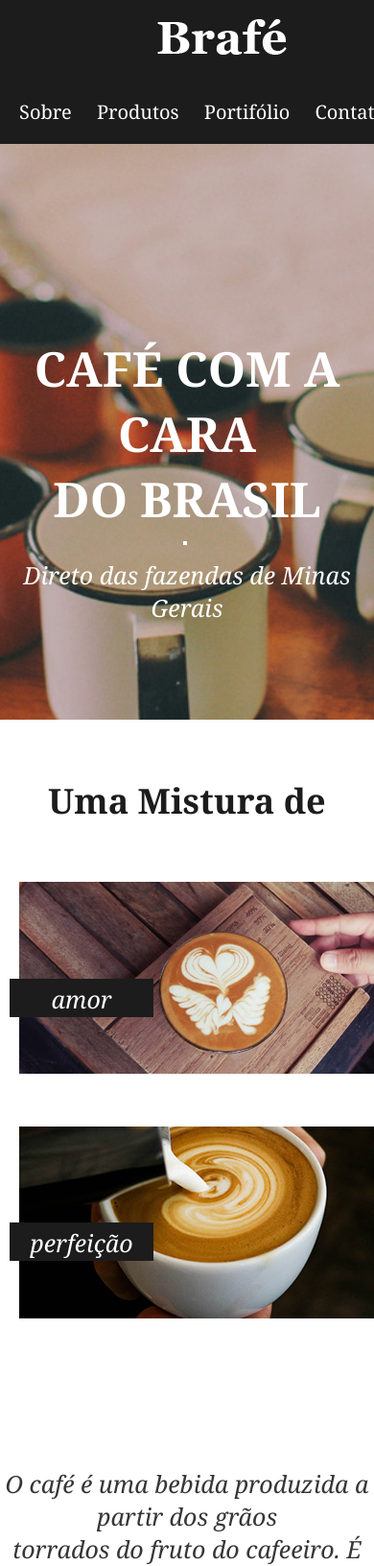
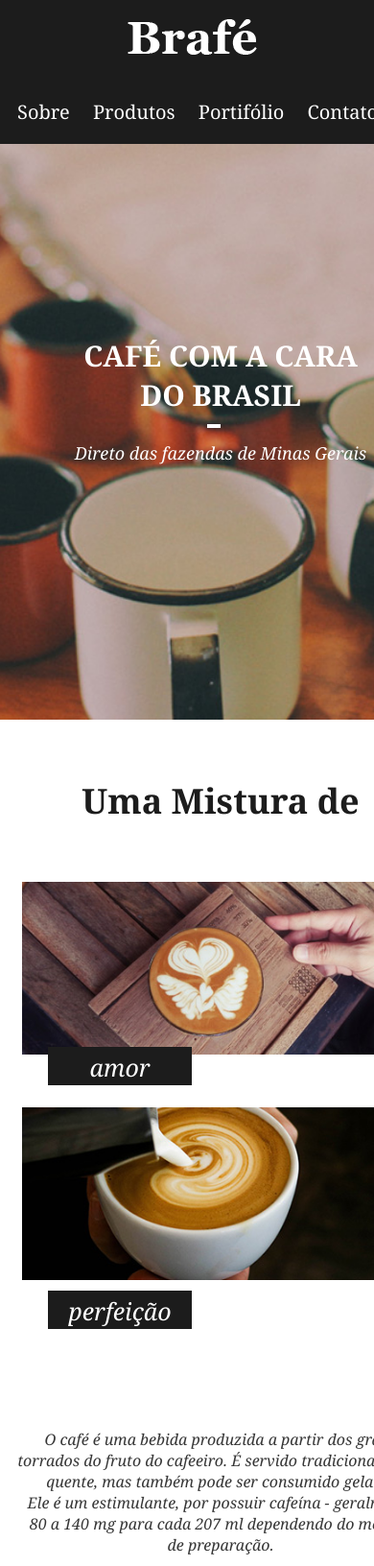
Before and after one commit to Emauri-Neto/Desafio-Colab, a plain HTML site: page index.html in a window 390 px wide. Shown: the top 1632 px of the page at 96% size. Drawn offline with Linux system fonts and the light colour scheme.

Commit message:
versao mobile

```diff
--- a/style.css
+++ b/style.css
@@ -595,12 +595,12 @@ html{
         transition: .3s;
     }
     .aboutImgContent span {
-        left: 234px;
+        left: 170px;
         transition: .3s;
     }
 
     .aboutImgContent .secondSpan {
-        left: 714px;
+        left: 650px;
         transition: .3s;
     }
 }
@@ -748,8 +748,8 @@ html{
     .header .navbar{
         position: inherit;
     }
-    .intro{
-
+    .intro h1::after{
+        width: 3%;
     }
     .aboutImgContent span {
         left: -10px;
@@ -760,12 +760,52 @@ html{
         transition: .3s;
     }
     .aboutImgContent span {
-        left: 0;
+        left: 40px;
+        top: 1091px;
         transition: .3s;
     }
     .aboutImgContent .secondSpan {
-        left: 0;
-        top: 1274px;
+        left: 40px;
+        top: 1345px;
         transition: .3s;
     }
+    .aboutContent p{
+        font-size: 20px;
+    }
+
+    .footerTxt{
+        padding-right: 0px;
+        margin-right: 100px;
+    }
+
+    .footerImg img{
+        width: 150%;
+        padding-right: 20px;
+    }
 }
+
+@media(max-width: 425px){
+    body{
+        width: 460px;
+    }
+    .header .logo{
+        margin-left: 45%;
+    }
+    .navbar a{
+        margin-left: 18px;
+    }
+    .intro h1{
+        font-size: 30px;
+    }
+    .intro p{
+        font-size: 18px;
+    }
+
+    .aboutImgContent img{
+        margin-left: 0;
+        width: 414px;
+    }
+    .aboutContent p{
+        font-size: 16px;
+    }
+}
```
